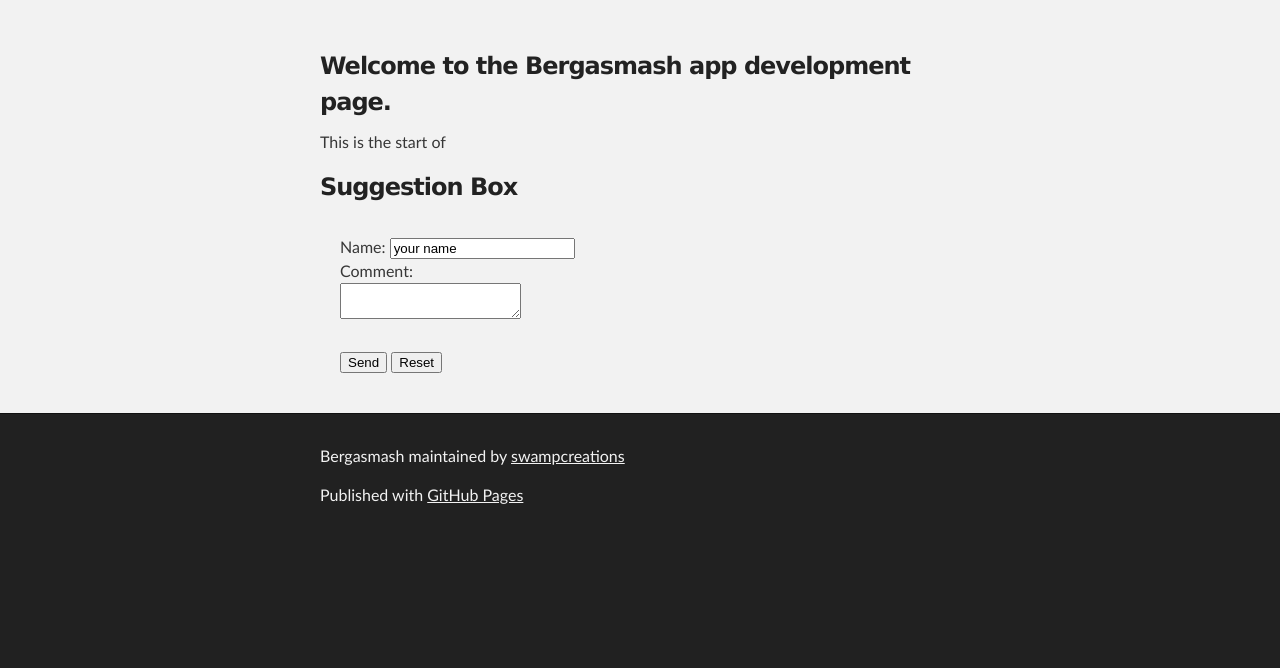
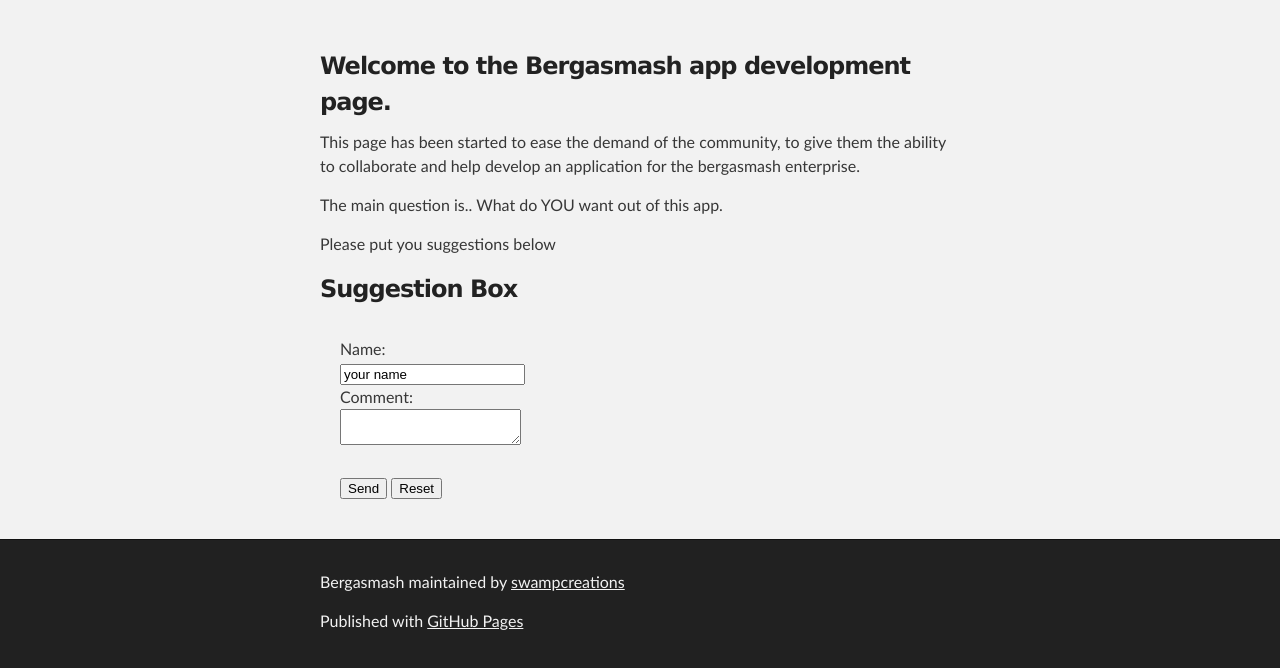
Before and after one commit to swampcreations/bergasmash, a plain HTML site: page index.html in a window 1280 px wide. Shown: the part 176-844 px from the top of the page. Before the commit the page ends 800 px from the top, so only its background shows below. Drawn offline with Linux system fonts and the light colour scheme.

Commit message:
Update index.html

```diff
--- a/index.html
+++ b/index.html
@@ -35,15 +35,16 @@
         <h3>
 <a name="welcome-to-github-pages" class="anchor" href="#welcome-to-github-pages"><span class="octicon octicon-link"></span></a>Welcome to the Bergasmash app development page.</h3>
 
-<p>This is the start of </p>
-
+<p>This page has been started to ease the demand of the community,  to give them the ability to collaborate and help develop an application for the bergasmash enterprise.</p>
+<p>The main question is.. What do YOU want out of this app.</p>
+<p>Please put you suggestions below</p>
 
 <h3>Suggestion Box</h3>
 
 <form action="MAILTO:swampy@swanhill.vic.gov.au" method="post" enctype="text/plain">
-Name:
+<b>Name:</b> <br />
 <input type="text" name="name" value="your name"><br>
-Comment:<br>
+<b>Comment:</b><br />
 <textarea name="comment" > </textarea><br><br>
 <input type="submit" value="Send">
 <input type="reset" value="Reset">
```
